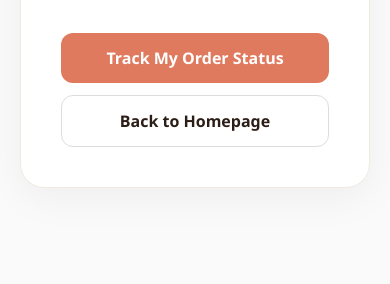
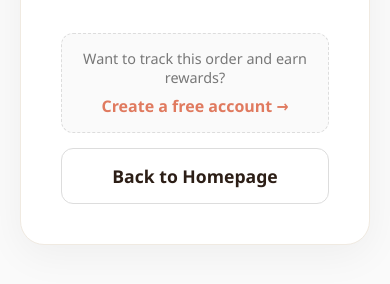
Before and after one commit to miniv12-dot/Beans-and-brews-Project, a Django app: template menu/templates/menu/order_success.html in a window 390 px wide. Shown: the part 335-619 px from the top of the page. Run offline with Django 5.2, Linux system fonts and the light colour scheme; the template is opened without the code that fills it, so the values that code supplies are empty.

Commit message:
For Mobile Design

```diff
--- a/menu/templates/menu/order_success.html
+++ b/menu/templates/menu/order_success.html
@@ -54,18 +54,26 @@
                 Thank you for fueling up with us, <strong>{{ order.first_name }}</strong>. Your coffee request has been sent directly to the barista counter.
             </p>
 
-            <div style="display: flex; flex-direction: column; gap: 12px;">
-                <a href="{% url 'my_orders' %}" style="text-decoration: none; background-color: var(--accent-orange); color: white; padding: 14px; border-radius: 12px; font-weight: 600; font-size: 1rem; transition: 0.3s;">
-                    Track My Order Status
+            <div style="display: flex; flex-direction: column; gap: 15px; margin-top: 20px;">
+
+                {% if user.is_authenticated %}
+                    <a href="{% url 'my_orders' %}" style="background-color: var(--accent-orange); color: white; border: none; width: 100%; padding: 15px; border-radius: 12px; font-weight: 700; font-size: 1.1rem; text-align: center; text-decoration: none; display: block; box-sizing: border-box; transition: 0.3s;">
+                        Track My Order Status
+                    </a>
+                {% else %}
+                    <div style="background-color: var(--bg-color); border: 1px dashed var(--border-color); padding: 15px; border-radius: 12px; text-align: center;">
+                        <span style="color: var(--text-muted); font-size: 0.9rem; display: block; margin-bottom: 8px;">Want to track this order and earn rewards?</span>
+                        <a href="{% url 'register' %}" style="color: var(--accent-orange); font-weight: 700; text-decoration: none; font-size: 1rem;">
+                            Create a free account &rarr;
+                        </a>
+                    </div>
+                {% endif %}
+
+                <a href="{% url 'home' %}" style="background-color: transparent; border: 1px solid var(--border-color); color: var(--text-main); width: 100%; padding: 15px; border-radius: 12px; font-weight: 600; font-size: 1.1rem; text-align: center; text-decoration: none; display: block; box-sizing: border-box; transition: 0.3s;">
+                    Back to Homepage
                 </a>
 
-                <a href="{% url 'home' %}" style="text-decoration: none; background-color: transparent; border: 1px solid var(--border-color); color: var(--text-main); padding: 14px; border-radius: 12px; font-weight: 600; font-size: 1rem; transition: 0.3s;">
-                    Back to Homepage
-                </a>
             </div>
-
-        </div>
-    </div>
 
     <script>
         document.addEventListener('DOMContentLoaded', () => {
```
